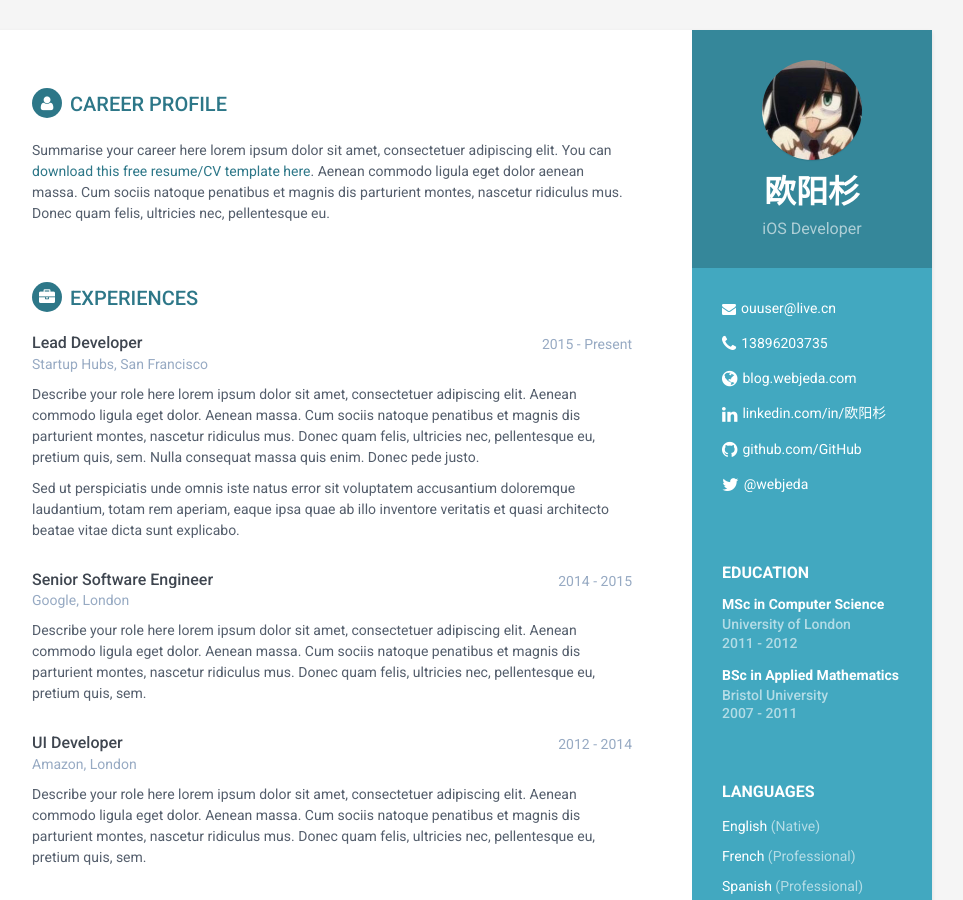
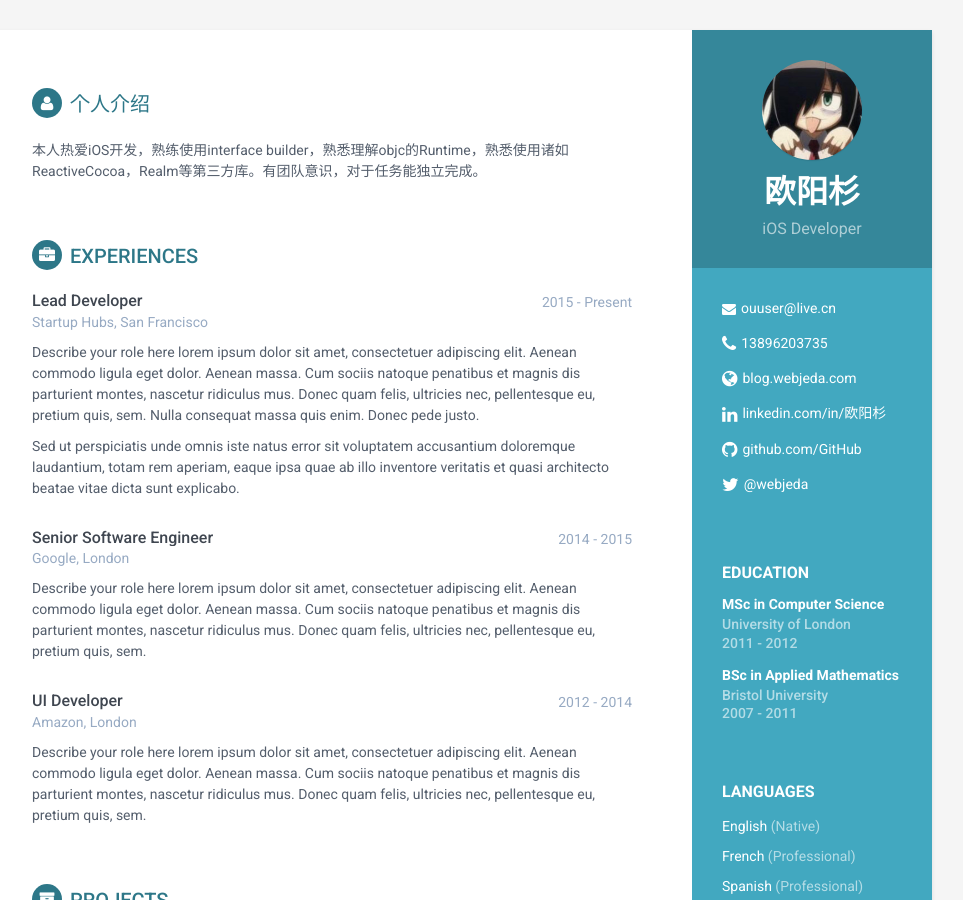
Before and after one commit to OYcedar/Resume, a Jekyll site: the page built from index.html, in a window 1280 px wide and 900 px high. Shown: the whole window, without its empty margins (188-1151 px from the left). Built offline with Jekyll 4.4.1, drawn with Linux system fonts in a browser that asks for light colours.

Commit message:
profile update

```diff
--- a/_includes/career-profile.html
+++ b/_includes/career-profile.html
@@ -1,6 +1,6 @@
 <section class="section summary-section">
-<h2 class="section-title"><i class="fa fa-user"></i>Career Profile</h2>
+<h2 class="section-title"><i class="fa fa-user"></i>个人介绍</h2>
 <div class="summary">
-    <p>Summarise your career here lorem ipsum dolor sit amet, consectetuer adipiscing elit. You can <a href="#" target="_blank">download this free resume/CV template here</a>. Aenean commodo ligula eget dolor aenean massa. Cum sociis natoque penatibus et magnis dis parturient montes, nascetur ridiculus mus. Donec quam felis, ultricies nec, pellentesque eu.</p>
+    <p>本人热爱iOS开发，熟练使用interface builder，熟悉理解objc的Runtime，熟悉使用诸如ReactiveCocoa，Realm等第三方库。有团队意识，对于任务能独立完成。</p>
 </div><!--//summary-->
 </section><!--//section-->
```
